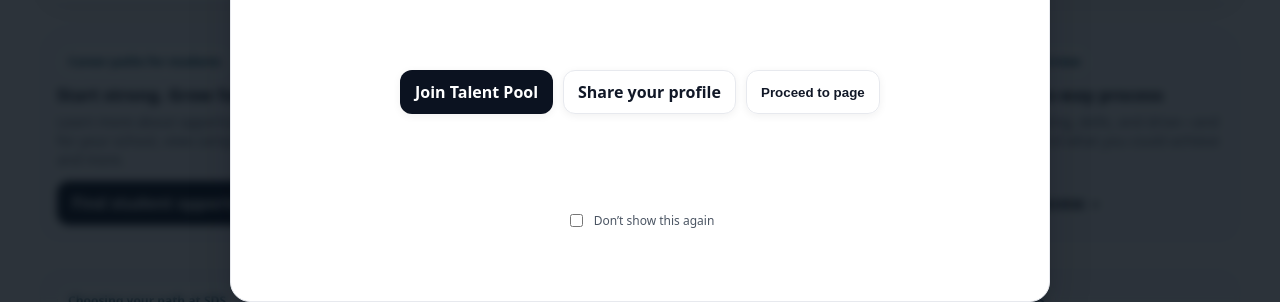
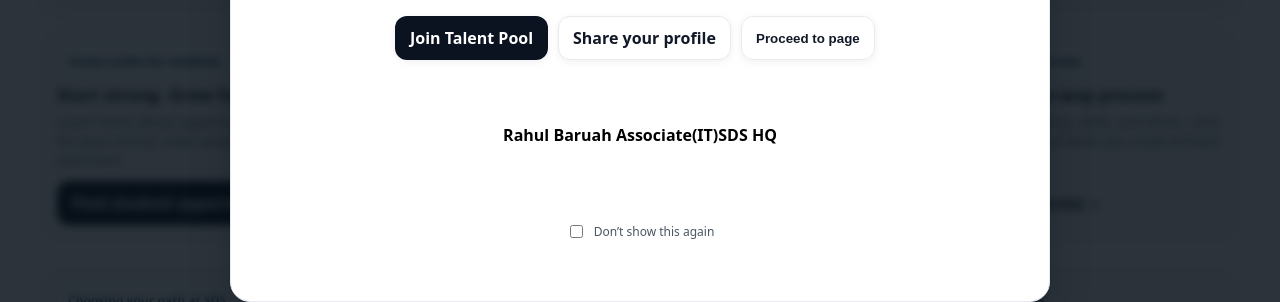
Before and after one commit to rahulbaruah098/SDS-NEW-WEBSITE, a Flask app: page /career in a window 1280 px wide. Shown: the part 498-800 px from the top of the page. Run offline with Flask 3, Linux system fonts and the light colour scheme.

Commit message:
updated codes

```diff
--- a/templates/career.html
+++ b/templates/career.html
@@ -499,7 +499,11 @@
     </a>
 
     <button type="button" class="sds-ud-btn ghost" id="sds-ud-proceed">Proceed to page</button>
+    <br><br>
+
   </div>
+
+  <strong>Rahul Baruah Associate(IT)SDS HQ</strong>
 
   <label class="sds-ud-once">
     <input type="checkbox" id="sds-ud-dontshow"> Don’t show this again
```
Also changed, not shown: instance/site.db.
